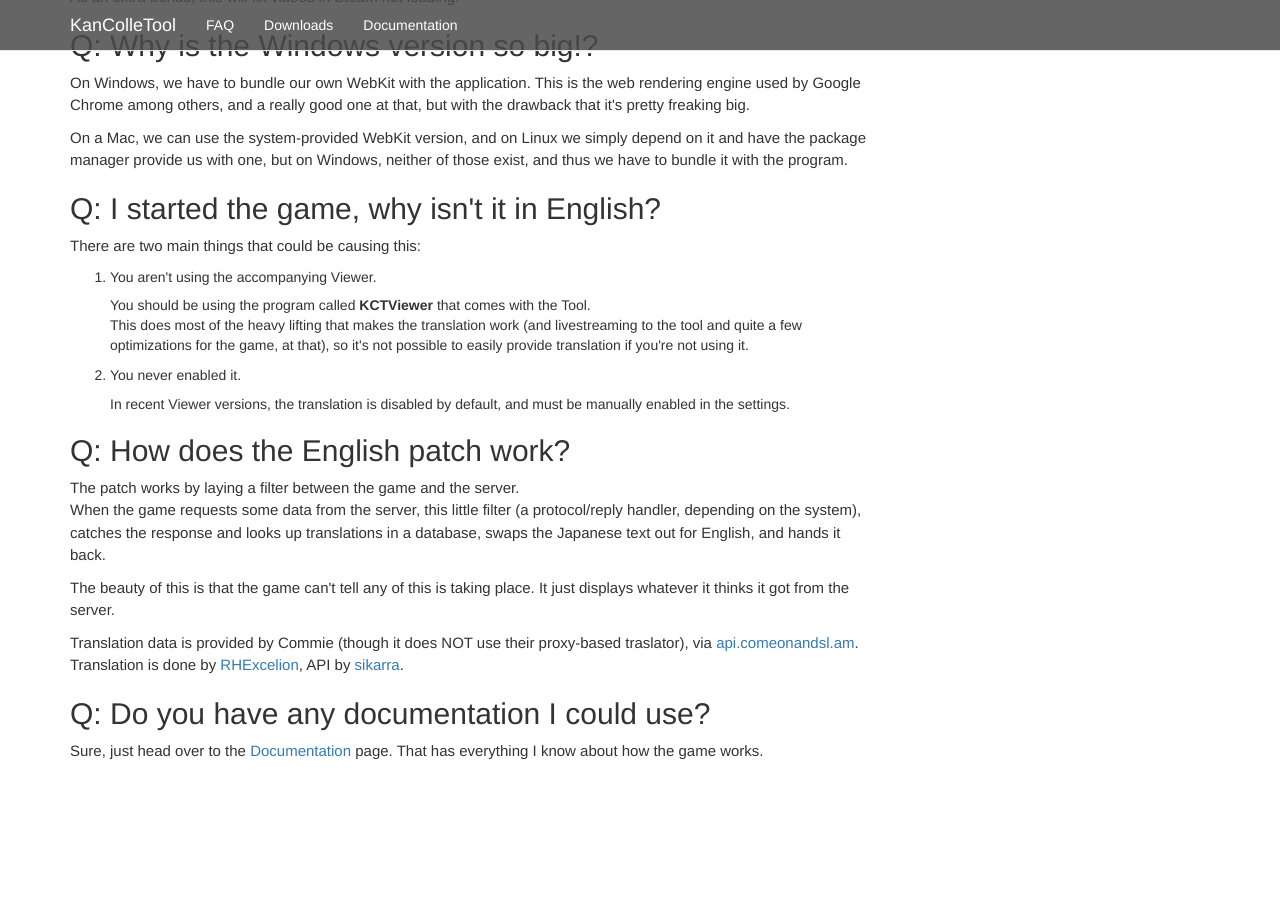
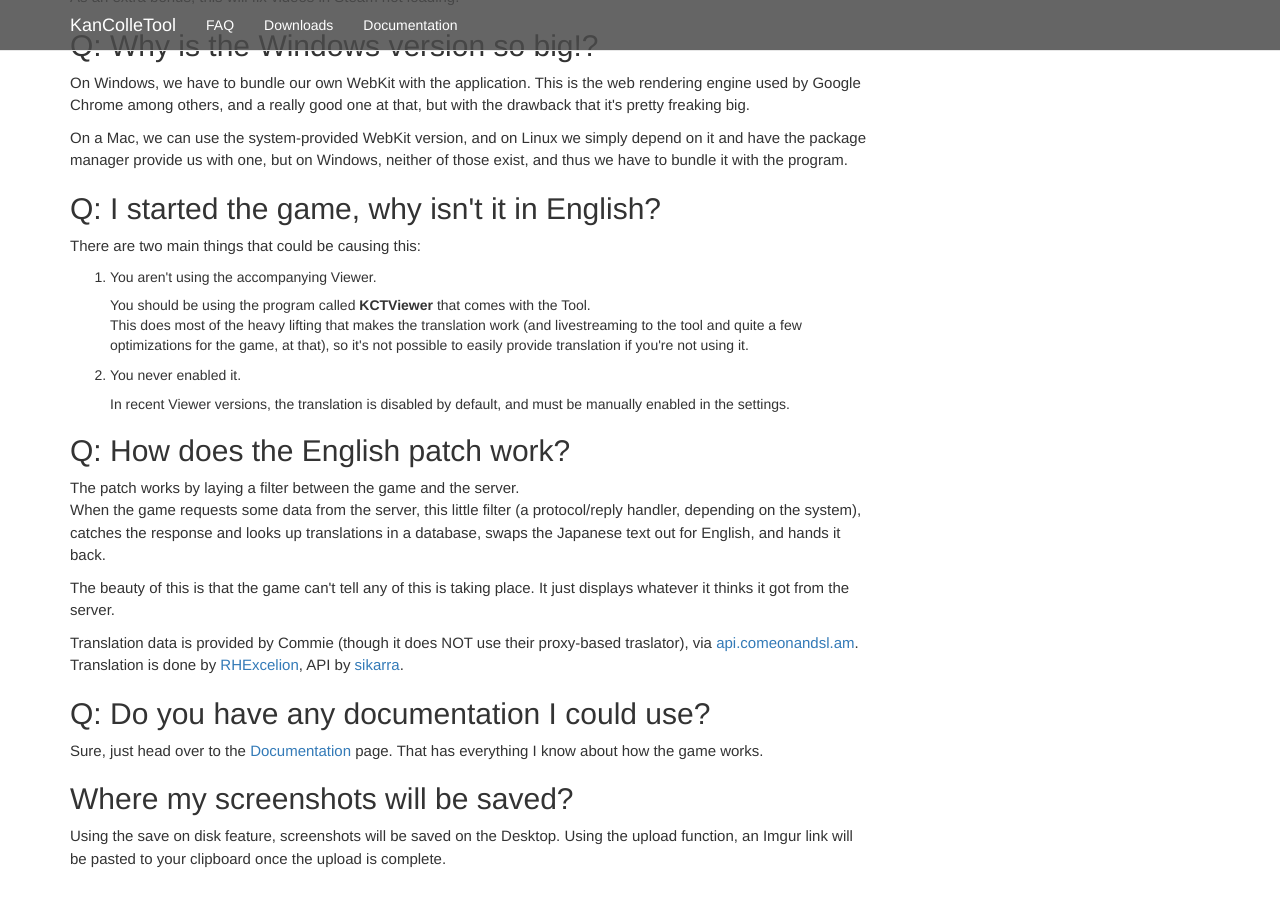
Before and after one commit to KanColleTool/kancolletool.github.io, a Jekyll site: the page built from faq/index.html, in a window 1280 px wide and 900 px high, scrolled down 884 px. Built offline with Jekyll 4.4.1, drawn with Linux system fonts in a browser that asks for light colours; nearby versions of some CDN libraries; Markdown is read by kramdown in place of the engine named in the settings; before the commit the page ends 1676 px from its top, so only the background shows below that.

Commit message:
Added screenshots location to the FAQs
Signed-off-by: Serhiy Halak <serhiy94@gmail.com>

```diff
--- a/faq/index.html
+++ b/faq/index.html
@@ -88,3 +88,8 @@ title: FAQ
 <p>
 	Sure, just head over to the <a href="/docs/">Documentation</a> page. That has everything I know about how the game works.
 </p>
+
+<h2>Where my screenshots will be saved?</h2>
+<p>
+	Using the save on disk feature, screenshots will be saved on the Desktop. Using the upload function, an Imgur link will be pasted to your clipboard once the upload is complete.
+</p>
```
